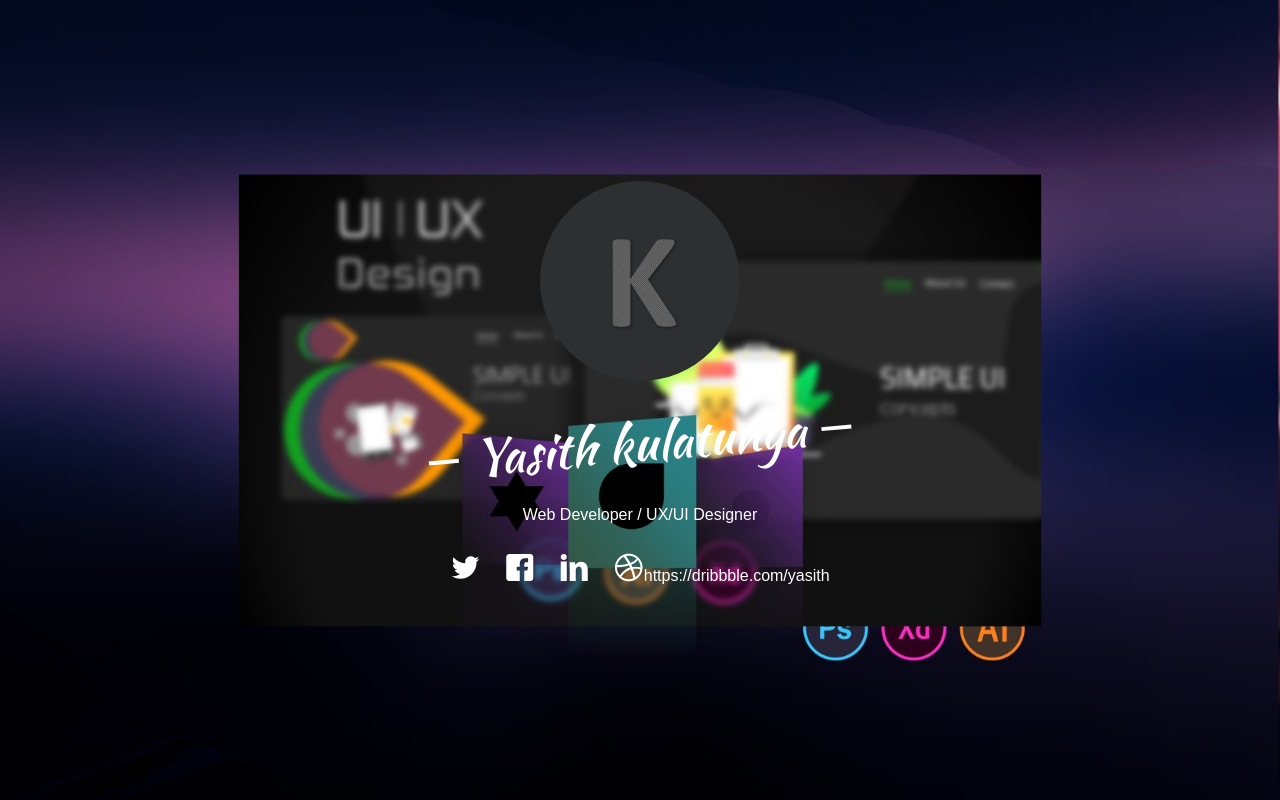
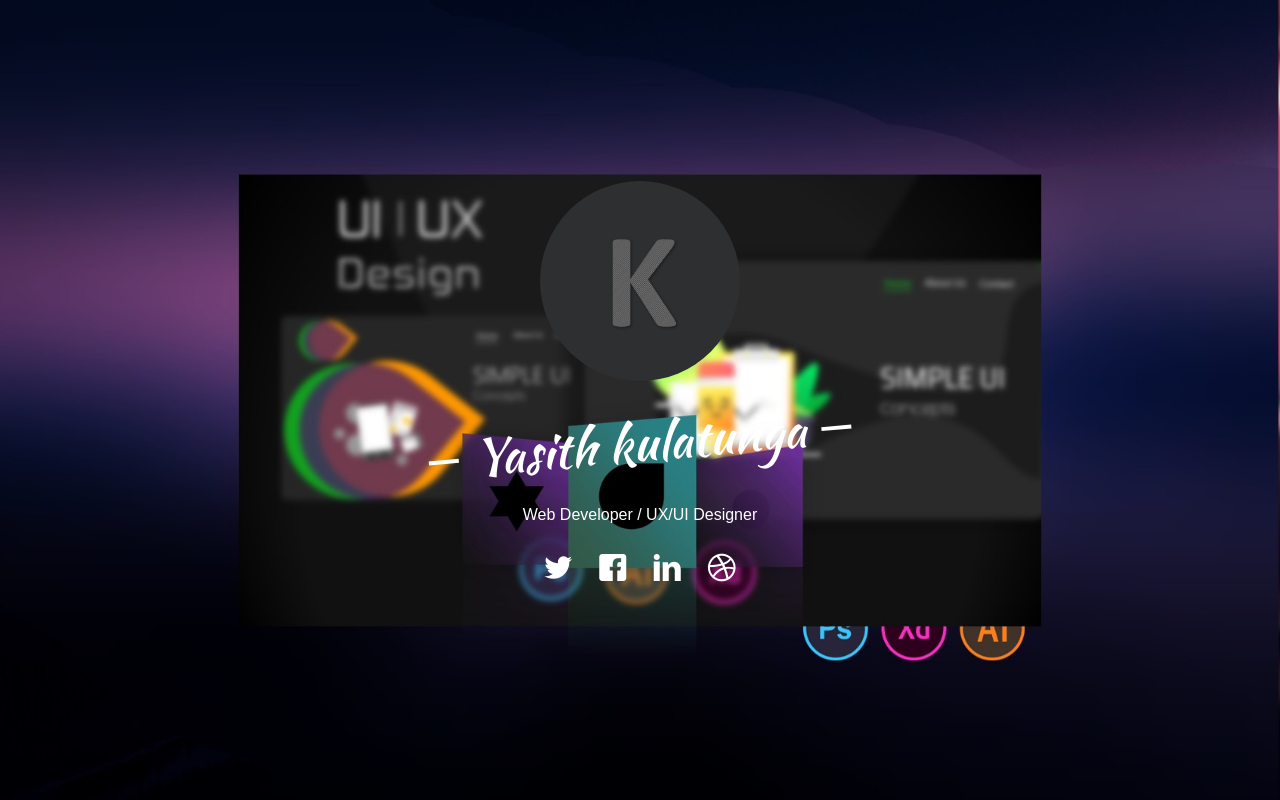
Before and after one commit to Yasithkulatunga/yasithkulatunga.github.io, a plain HTML site: page index.html in a window 1280 px wide. Shown: the top 800 px of the page. Drawn offline with nearby package versions, Linux system fonts and the light colour scheme; files whose address does not match are found by name.

Commit message:
Update index.html

```diff
--- a/index.html
+++ b/index.html
@@ -71,7 +71,7 @@ position:   relative;
 									<li><a href="#"><i class="icon-twitter2"></i></a></li>
 									<li><a href="#"><i class="icon-facebook2"></i></a></li>
 									<li><a href="#"><i class="icon-linkedin2"></i></a></li>
-									<li><a href="#"><i class="icon-dribbble2"></i>https://dribbble.com/yasith</a></li>
+									<li><a href="https://dribbble.com/yasith"><i class="icon-dribbble2"></i></a></li>
 								</ul>
 							</p>
 						</div>
```
